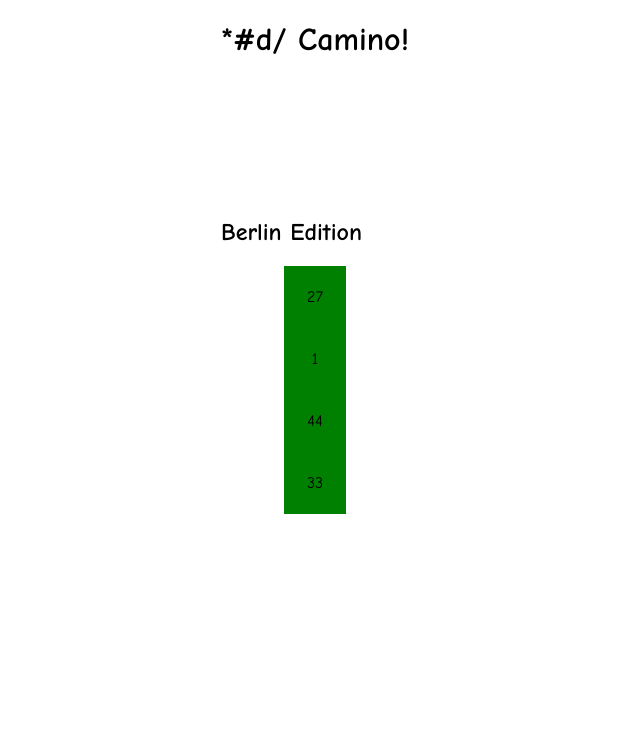
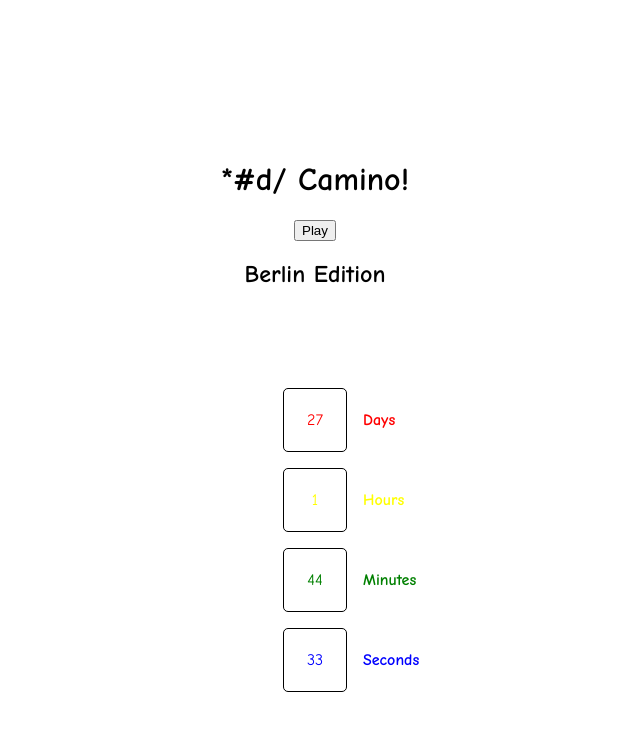
Before and after one commit to Luis-Maiworm/github_pages, a React (Vite) app: page / in a window 1280 px wide. Shown: the top 730 px of the page, without its empty margins (325-965 px from the left). Built offline with nearby package versions, Linux system fonts and the light colour scheme.

Commit message:
added sound, label for time boxes, colors, sticker hover effect

```diff
--- a/src/App.css
+++ b/src/App.css
@@ -1,5 +1,6 @@
 .page-wrapper {
   width: 100vw;
+  height: 100vh;
   display: flex;
   align-items: center;
   justify-content: center;
@@ -13,6 +14,11 @@
   flex-direction: column;
 }
 
-h1 {
-  margin-bottom: 10rem;
+header {
+  display: flex;
+  justify-content: center;
+  align-items: center;
+  flex-direction: column;
+  margin-top: 2rem;
+  margin-bottom: 5rem;
 }
--- a/src/App.jsx
+++ b/src/App.jsx
@@ -1,22 +1,51 @@
 
 import './App.css'
 import { DayCountdown } from './components/Timer'
+import camino from './audio/mimi_camino.mp3'
 
+import React, { useState, useEffect } from "react";
+
+const useAudio = url => {
+  const [audio] = useState(new Audio(url));
+  const [playing, setPlaying] = useState(false);
+
+  const toggle = () => setPlaying(!playing);
+
+  useEffect(() => {
+      playing ? audio.play() : audio.pause();
+    },
+    [playing]
+  );
+
+  useEffect(() => {
+    audio.addEventListener('ended', () => setPlaying(false));
+    return () => {
+      audio.removeEventListener('ended', () => setPlaying(false));
+    };
+  }, []);
+
+  return [playing, toggle];
+};
 
 const GranCamino = () => {
+  const [playing, toggle] = useAudio(camino);
   return(
     <>
-      <div className='full-width'>
+      <header className='full-width'>
+
         <h1>
           *#d/ Camino!
         </h1>
+        <button onClick={toggle}>{playing ? "Pause" : "Play"}</button>
         <h2>
           Berlin Edition
         </h2>
-      </div>
+      </header>
     </>
   )
 }
+
+
 
 function App() {
 
@@ -24,7 +53,6 @@ function App() {
     <>
       <div className='page-wrapper'>
         <div className='content-wrapper'>
-
         <GranCamino/>
         <DayCountdown/>
         </div>
--- a/src/components/Timer.jsx
+++ b/src/components/Timer.jsx
@@ -1,5 +1,6 @@
 import { useState } from "react"
 import Countdown from "react-countdown"
+import AlienLims from '../assets/lims_alien.jpeg'
 
 const date_str = "2024-07-13T10:00:00"
 
@@ -9,13 +10,23 @@ const Completionist = () => {
     </span>
 }
 
+const BackgroundSticker = () => {
+    return(
+      <>
+        <img className='sticker' src={AlienLims} alt="" />
+      </>
+    )
+  }
 
 const renderer = ({days, hours, minutes, seconds, completed}) => {
-    const TimeContainer = ( {time} ) => {
+    const TimeContainer = ( {time, label, sticker} ) => {
         return(
             <>
+
                 <div className="timer-box-wrapper">
-                    {time}
+                    <span className="timer-box">{time}</span>
+                    <h2>{label}</h2>
+                    <BackgroundSticker source={sticker}/>
                 </div>
             </>
         )
@@ -26,10 +37,10 @@ const renderer = ({days, hours, minutes, seconds, completed}) => {
     } else {
         return (
         <div className="timer-wrapper">
-            <TimeContainer time={days}/>
-            <TimeContainer time={hours}/>
-            <TimeContainer time={minutes}/>
-            <TimeContainer time={seconds}/>
+            <TimeContainer time={days} label={"Days"} sticker={AlienLims }/>
+            <TimeContainer time={hours} label={"Hours"} sticker={AlienLims}/>
+            <TimeContainer time={minutes} label={"Minutes"} sticker={AlienLims}/>
+            <TimeContainer time={seconds} label={"Seconds"} sticker={AlienLims}/>
         </div>
         )
     }
--- a/src/components/timer.css
+++ b/src/components/timer.css
@@ -3,15 +3,58 @@
     align-items: center;
     justify-content: center;
     flex-direction: column;
+    gap: 1rem;
 }
 
 .timer-box-wrapper {
+    display: flex;
+    align-items: center;
+    position: relative;
+}
+
+.timer-box-wrapper h2 {
+    position: absolute;
+    left: 5rem;
+    font-size: medium;
+}
+
+.timer-box-wrapper:nth-child(1) {
+    color: red;
+}
+.timer-box-wrapper:nth-child(2) {
+    color: yellow;
+}
+.timer-box-wrapper:nth-child(3) {
+    color: green;
+}
+.timer-box-wrapper:nth-child(4) {
+    color: blue;
+}
+
+.timer-box {
     height: 30px;
     width: 30px;
     padding: 1rem;
-    background-color: green;
+    border: 1px solid black;
+    border-radius: 5px;
     display: flex;
     align-items: center;
     justify-content: center;
 
 }
+
+.timer-box-wrapper:hover .sticker {
+    visibility: visible;
+}
+
+.sticker {
+    visibility: hidden;
+    position: absolute;
+    width: 200%;
+    top: 50%;
+    left: 50%;
+    transform: translate(-50%, -50%);
+    opacity: 30%;
+    z-index: -1;
+
+  }
```
Also changed, not shown: src/assets/lims_alien.jpeg (added).
